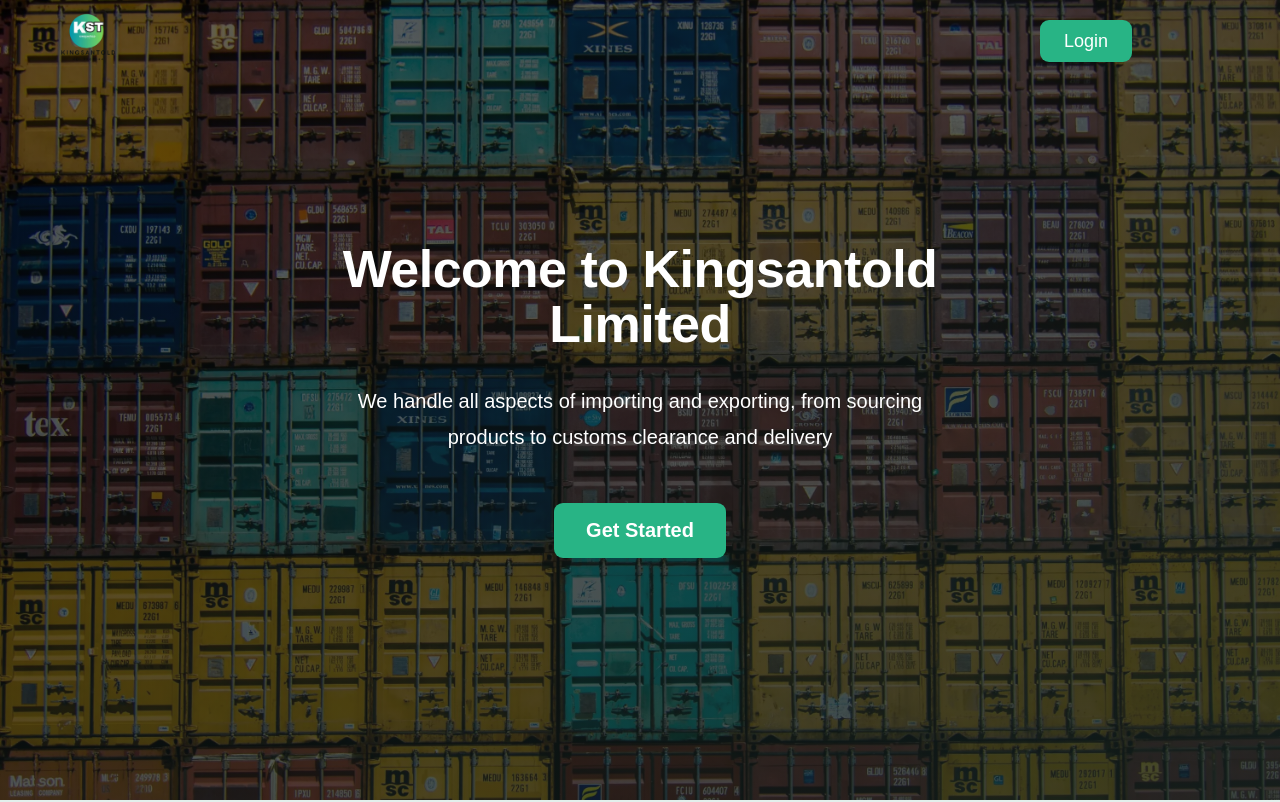
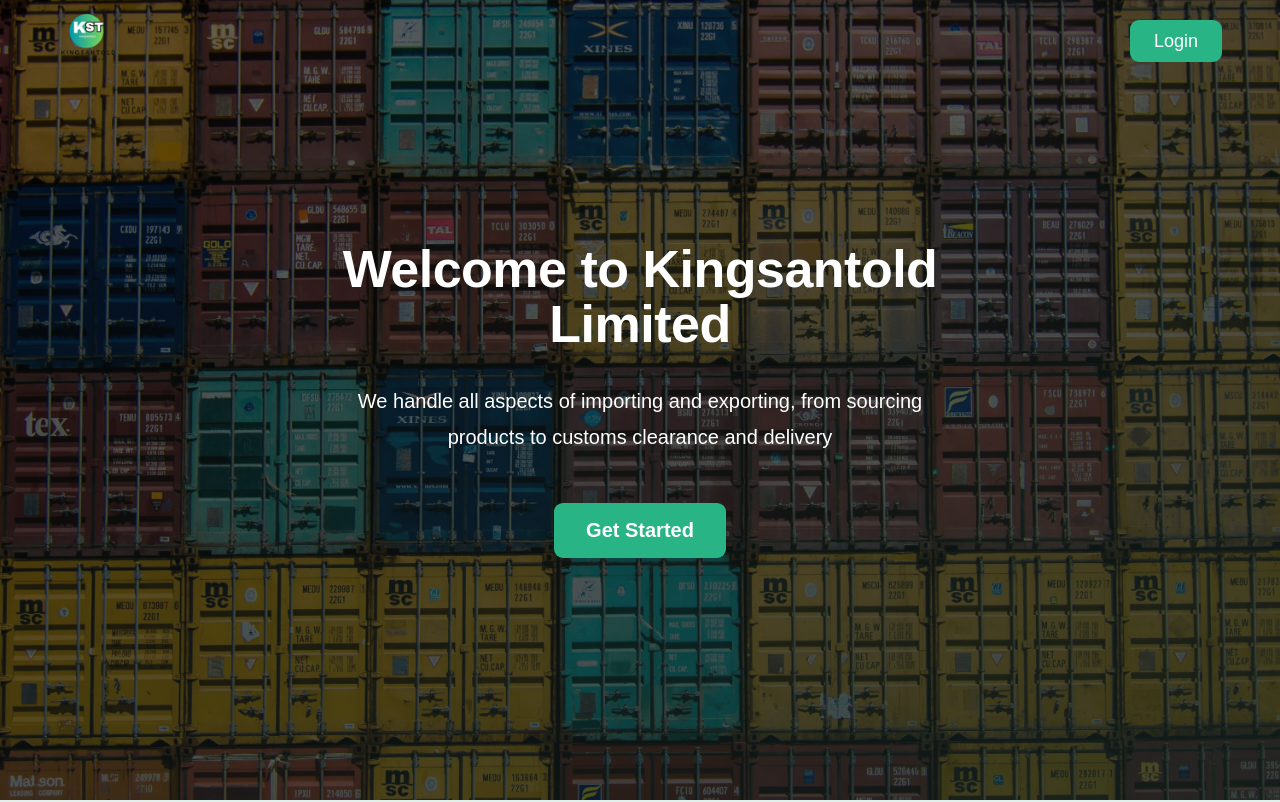
Before and after one commit to LabibMuhd/LabibMuhd.github.io, a plain HTML site: page index.html in a window 1280 px wide. Shown: the top 802 px of the page. Drawn offline with nearby package versions, Linux system fonts and the light colour scheme; some packages are replaced by stand-ins of ours; a script that the page names is missing.

Commit message:
made login position fixed

```diff
--- a/css/style.css
+++ b/css/style.css
@@ -45,7 +45,7 @@
 .main-nav {
   position: fixed;
   top: 2rem;
-  right: 10rem;
+  right: 1rem;
   z-index: 1500;
 }
 .main-nav-list {
```
